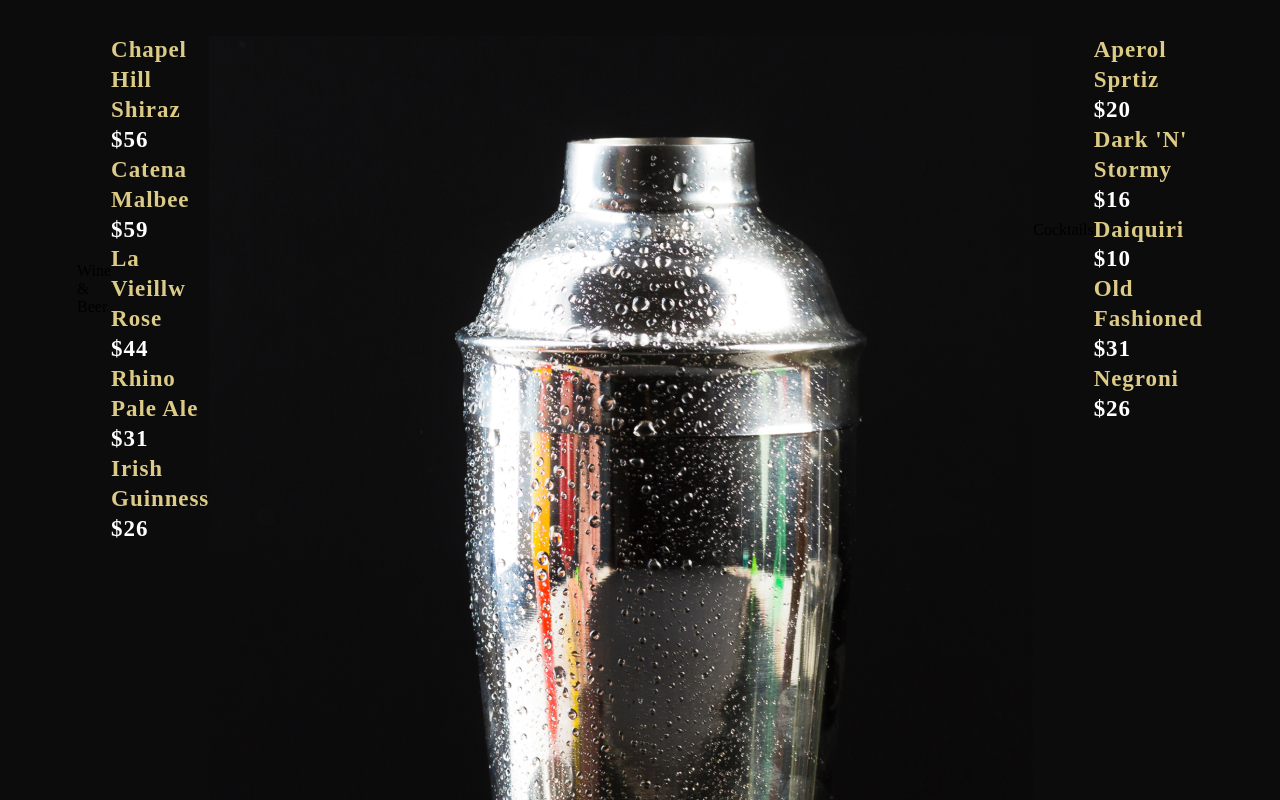
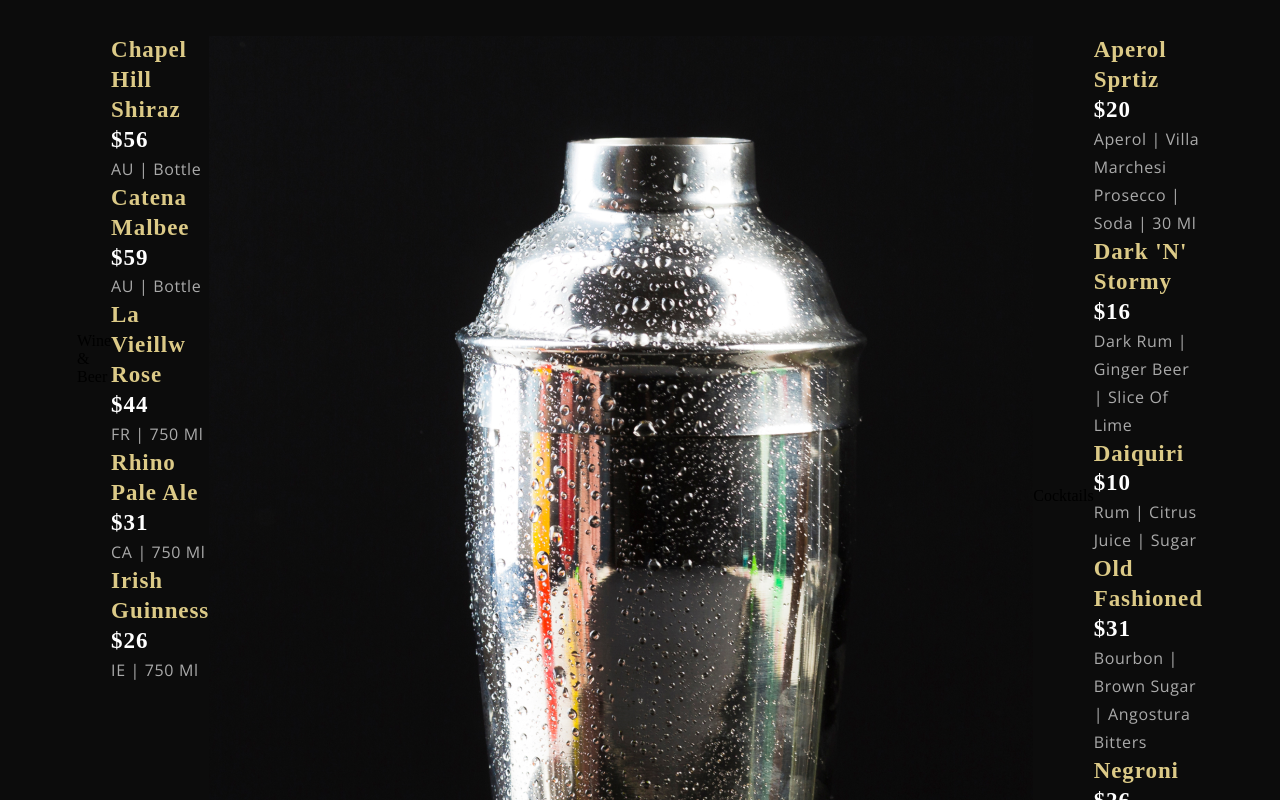
Before and after one commit to Joshhortt/restaurante-pt, a React (Create React App) app: page / in a window 1280 px wide. Shown: the part 2240-3040 px from the top of the page. Built offline with nearby package versions, Linux system fonts and the light colour scheme; a web font is replaced by a local one.

Commit message:
add dash' and parameter 'tags'  to Menu Item.

```diff
--- a/src/components/Menuitem/MenuItem.jsx
+++ b/src/components/Menuitem/MenuItem.jsx
@@ -2,18 +2,24 @@ import React from 'react';
 
 import './MenuItem.css';
 
-const MenuItem = ({ title, price }) => (
+const MenuItem = ({ title, price, tags }) => (
   <div className="app__menuitem">
     <div className="app__menuitem-head">
       <div className="app__menuitem-name">
         <p className="p__cormorant" style={{ color: '#DCCA87' }}>{title}</p>
       </div>
 
+      <div className="app__menuitem-dash" />
+
       <div className="app__menuitem-price">
         <p className="p__cormorant">{price}</p>
       </div>
 
     </div>
+    <div className="app__menuitem-sub">
+      <p className="p__opensans" style={{ color: '#AAAAAA' }}>{tags}</p>
+    </div>
+
   </div>
 );
 
```
